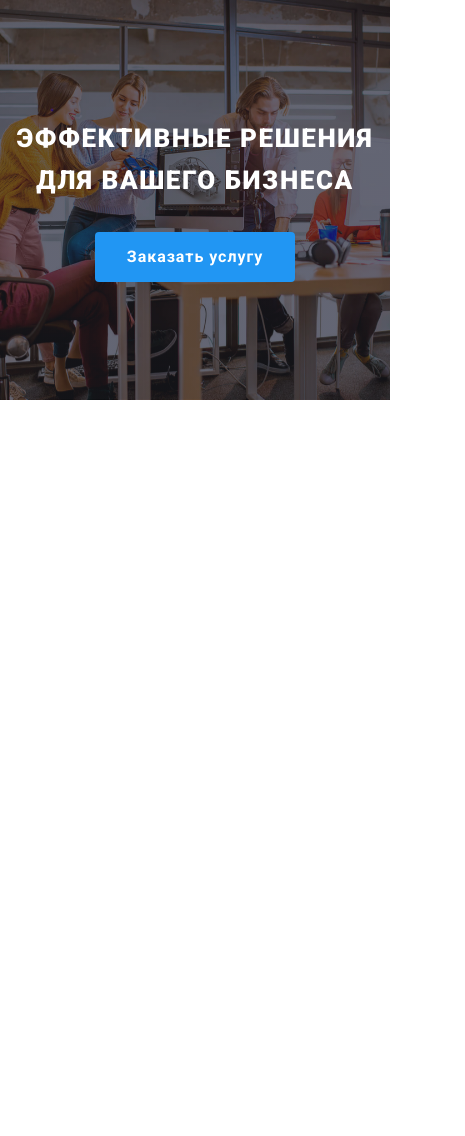
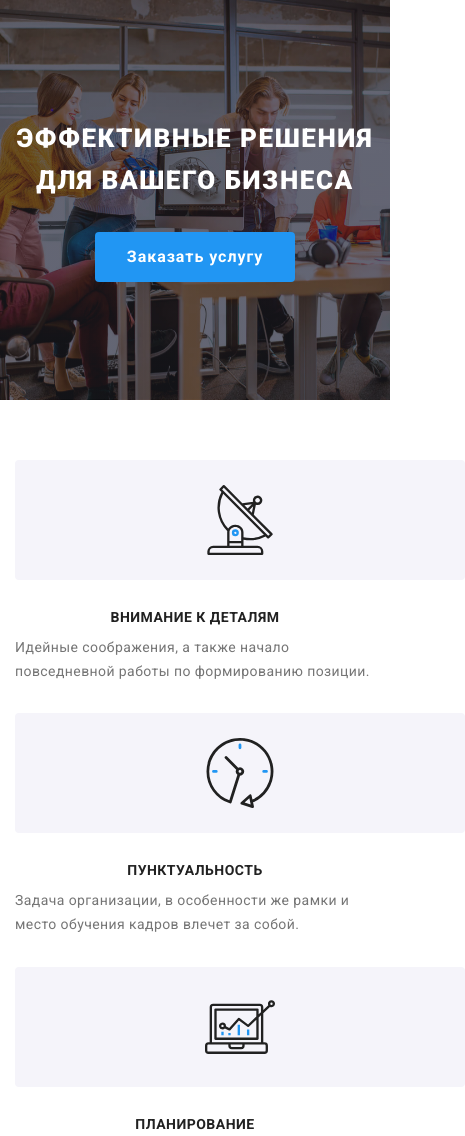
Before and after one commit to Tetiana0310/goit-markup-hw-08, a plain HTML site: page index.html in a window 390 px wide. Shown: the top 1136 px of the page, 465 px wide, since content can reach past the window. Before the commit the page ends 844 px from the top, so only its background shows below. Drawn offline with Linux system fonts and the light colour scheme.

Commit message:
Mobile features

```diff
--- a/index.html
+++ b/index.html
@@ -42,7 +42,7 @@
        <button class="hero__btn" type="button" data-modal-open>Заказать услугу</button>
      </div>
       </section>
-      <!-- <section class="features">
+      <section class="features">
         <div class="container">
         <h2 class="features__title visually-hidden">Особенности</h2>
         <ul class="features-list list ">
@@ -80,7 +80,7 @@
           </li>
         </ul>
       </div>
-      </section> -->
+      </section>
       <!-- <section class="about-us">
         <div class="container">
         <h2 class="about-us__title">Чем мы занимаемся</h2>
--- a/sass/components/_features.scss
+++ b/sass/components/_features.scss
@@ -1,16 +1,16 @@
 .features {
-  padding-top: 94px;
-  padding-bottom: 94px;
+  padding-top: 60px;
+  padding-bottom: 60px;
 }
 .features-list {
-  display: flex;
-  margin-right: -30px;
+  // display: flex;
+  // margin-right: -30px;
   margin-bottom: -30px;
 }
 
 .features-list__item {
   flex-basis: calc(100% / 4 - 30px);
-  margin-right: 30px;
+  // margin-right: 30px;
   margin-bottom: 30px;
 }
 
@@ -20,19 +20,25 @@
   line-height: 1.14;
   text-transform: uppercase;
   color: var(--second-title-color);
+  // margin-bottom: 10px;
+  margin-top: 30px;
   margin-bottom: 10px;
+  text-align: center;
 }
 .features-list__text {
   font-weight: 400;
   font-size: 14px;
   line-height: 1.71;
   color: var(--main-text-color);
+  letter-spacing: 0.03em;
 }
 .features-list__icon {
   background-color: #f5f4fa;
-  margin-bottom: 20px;
   border-radius: 4px;
   @include flex(flex, center, center);
-  width: 270px;
+  width: 450px;
   height: 120px;
+  // width: 270px;
+  // height: 120px;
+  // margin-bottom: 20px;
 }
```
Also changed, not shown: css/main.css, css/main.min.css, 2 other files.
